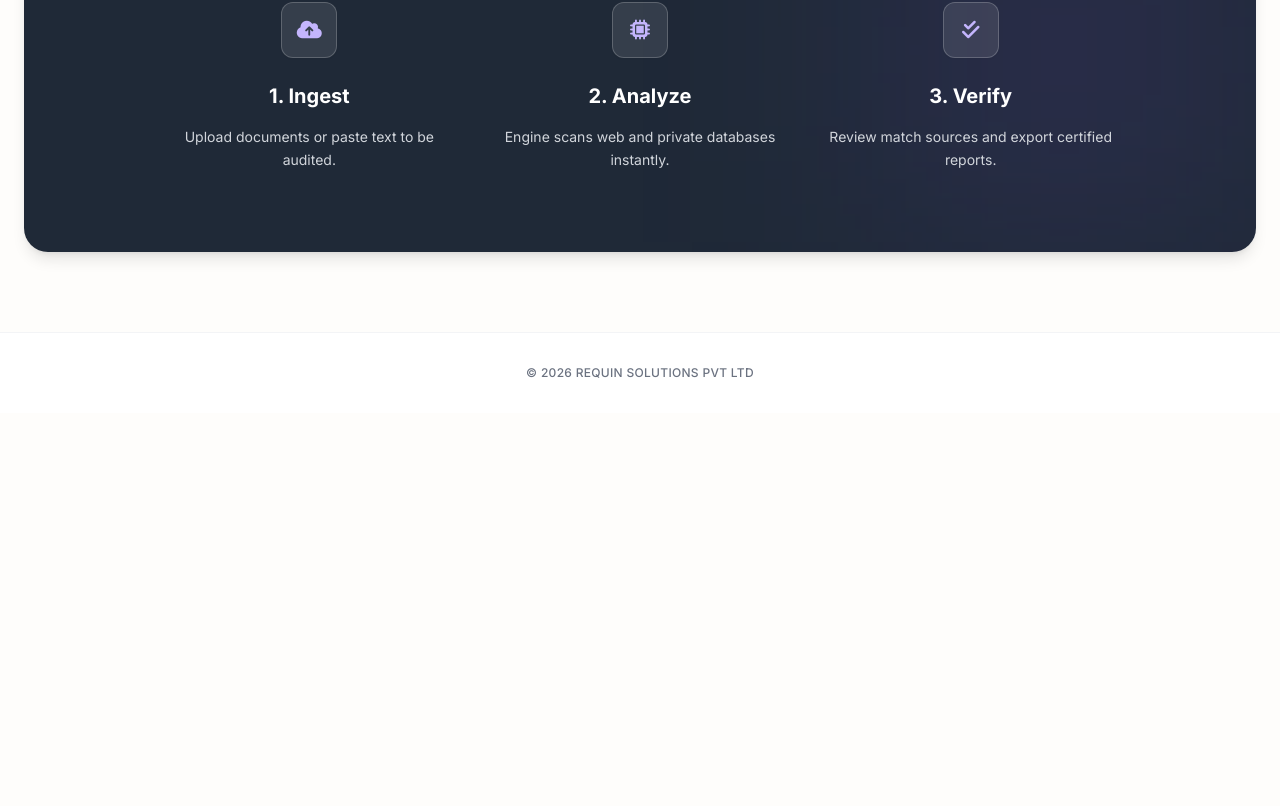
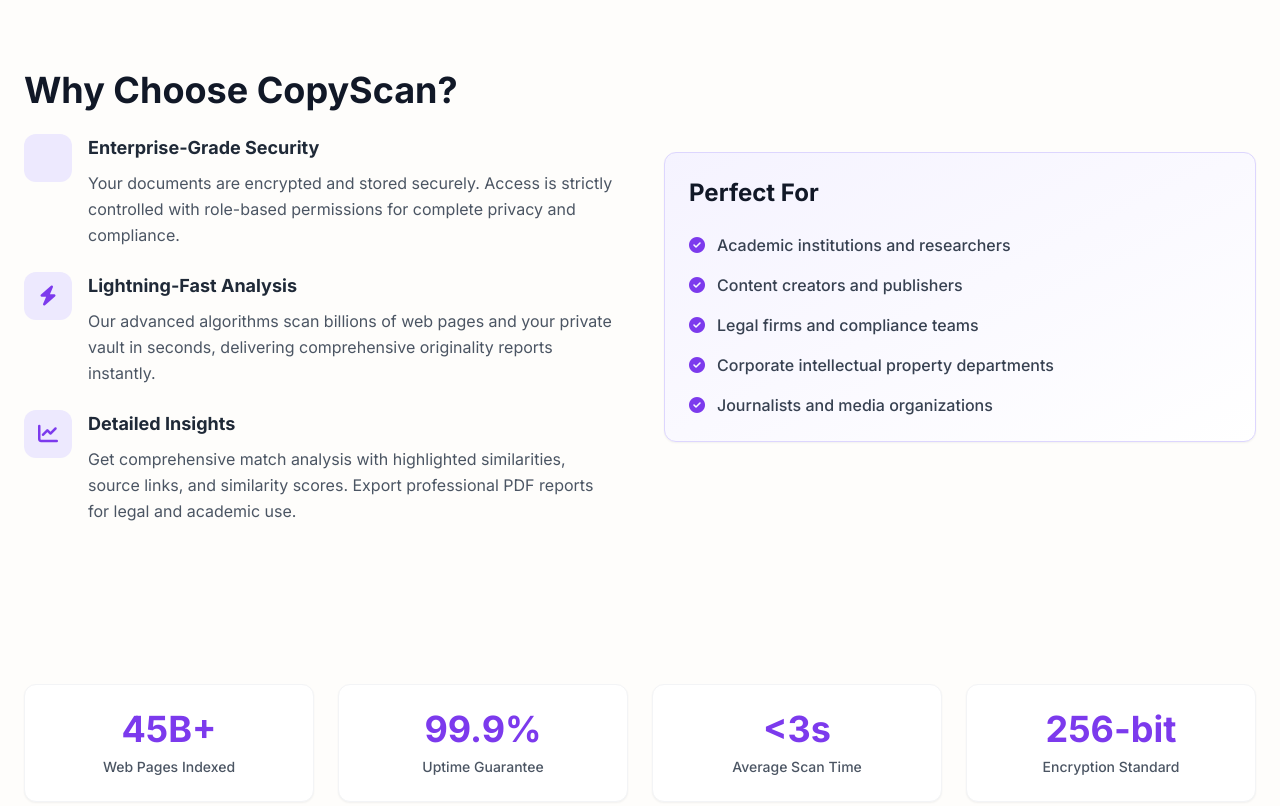
Before and after one commit to Durgeshhhhhh/copyscan_new, a React (Vite) app: page / in a window 1280 px wide. Shown: the part 1574-2380 px from the top of the page. Before the commit the page ends 1987 px from the top, so only its background shows below. Built offline with nearby package versions, Linux system fonts and the light colour scheme; no server answers.

Commit message:
added more info on landing page

```diff
--- a/components/LandingPage.tsx
+++ b/components/LandingPage.tsx
@@ -58,10 +58,59 @@
 
   return (
     <div className="min-h-screen bg-ivory-50 text-charcoal-900 selection:bg-lavender-100 font-sans">
+      <style>{`
+        @keyframes float {
+          0%, 100% { transform: translateY(0px); }
+          50% { transform: translateY(-10px); }
+        }
+        @keyframes fadeInUp {
+          from {
+            opacity: 0;
+            transform: translateY(30px);
+          }
+          to {
+            opacity: 1;
+            transform: translateY(0);
+          }
+        }
+        @keyframes fadeInLeft {
+          from {
+            opacity: 0;
+            transform: translateX(-30px);
+          }
+          to {
+            opacity: 1;
+            transform: translateX(0);
+          }
+        }
+        @keyframes fadeInRight {
+          from {
+            opacity: 0;
+            transform: translateX(30px);
+          }
+          to {
+            opacity: 1;
+            transform: translateX(0);
+          }
+        }
+        @keyframes zoomIn {
+          from {
+            opacity: 0;
+            transform: scale(0.9);
+          }
+          to {
+            opacity: 1;
+            transform: scale(1);
+          }
+        }
+        .animate-float {
+          animation: float 3s ease-in-out infinite;
+        }
+      `}</style>
       <nav className="fixed top-0 left-0 right-0 bg-white/95 backdrop-blur-md z-50 border-b border-charcoal-100 px-6 py-4 shadow-sm">
         <div className="max-w-7xl mx-auto flex justify-between items-center">
           <div className="flex items-center space-x-3 group cursor-default">
-            <div className="bg-lavender-600 p-2.5 rounded-xl text-white shadow-md shadow-lavender-500/20">
+            <div className="bg-lavender-600 p-2.5 rounded-xl text-white shadow-md shadow-lavender-500/20 animate-float">
               <i className="fas fa-shield-halved text-lg"></i>
             </div>
             <h1 className="text-xl font-bold text-charcoal-800 tracking-tight">CopyScan</h1>
@@ -73,8 +122,8 @@
       </nav>
 
       <header className="pt-40 pb-24 px-6 relative overflow-hidden">
-        <div className="absolute -top-24 -right-24 w-96 h-96 bg-lavender-100/30 rounded-full blur-[100px]"></div>
-        <div className="absolute bottom-0 left-0 w-80 h-80 bg-charcoal-100/20 rounded-full blur-[80px]"></div>
+        <div className="absolute -top-24 -right-24 w-96 h-96 bg-lavender-100/30 rounded-full blur-[100px] animate-pulse"></div>
+        <div className="absolute bottom-0 left-0 w-80 h-80 bg-charcoal-100/20 rounded-full blur-[80px] animate-pulse" style={{ animationDelay: '1s' }}></div>
 
         <div className="max-w-7xl mx-auto text-center space-y-8 animate-in fade-in slide-in-from-bottom-4 duration-700">
           <div className="inline-flex items-center space-x-2 bg-lavender-50 border border-lavender-200 px-5 py-2 rounded-full">
@@ -118,10 +167,14 @@
       </header>
 
       <section className="py-20 px-6 max-w-7xl mx-auto">
+        <div className="text-center mb-12 animate-in fade-in slide-in-from-bottom-4 duration-700">
+          <h3 className="text-3xl md:text-4xl font-bold text-charcoal-900 mb-4">Powerful Features for Content Protection</h3>
+          <p className="text-lg text-charcoal-600 max-w-2xl mx-auto">Comprehensive tools designed to safeguard your intellectual property</p>
+        </div>
         <div className="grid grid-cols-1 md:grid-cols-2 lg:grid-cols-4 gap-6">
           {coreFunctions.map((f, i) => (
-            <Card key={i} className="p-8 border border-charcoal-100 bg-white shadow-sm hover:shadow-md hover:scale-[1.02] transition-all duration-200 rounded-xl group">
-              <div className={`${f.bg} ${f.color} w-14 h-14 rounded-xl flex items-center justify-center text-xl mb-6 group-hover:scale-105 transition-transform duration-200`}>
+            <Card key={i} className="p-8 border border-charcoal-100 bg-white shadow-sm hover:shadow-md hover:scale-[1.02] transition-all duration-300 rounded-xl group animate-in fade-in slide-in-from-bottom-4" style={{ animationDelay: `${i * 100}ms`, animationFillMode: 'both' }}>
+              <div className={`${f.bg} ${f.color} w-14 h-14 rounded-xl flex items-center justify-center text-xl mb-6 group-hover:scale-105 transition-transform duration-300`}>
                 <i className={`fas ${f.icon}`}></i>
               </div>
               <h4 className="text-lg font-bold text-charcoal-800 mb-2">{f.title}</h4>
@@ -131,14 +184,100 @@
         </div>
       </section>
 
+      <section className="py-20 px-6 max-w-7xl mx-auto">
+        <div className="grid md:grid-cols-2 gap-12 items-center">
+          <div className="animate-in fade-in slide-in-from-left-4 duration-700">
+            <h3 className="text-3xl md:text-4xl font-bold text-charcoal-900 mb-6">Why Choose CopyScan?</h3>
+            <div className="space-y-6">
+              <div className="flex items-start space-x-4">
+                <div className="w-12 h-12 rounded-xl bg-lavender-100 flex items-center justify-center text-lavender-600 flex-shrink-0">
+                  <i className="fas fa-shield-check text-xl"></i>
+                </div>
+                <div>
+                  <h4 className="text-lg font-bold text-charcoal-800 mb-2">Enterprise-Grade Security</h4>
+                  <p className="text-charcoal-600 leading-relaxed">Your documents are encrypted and stored securely. Access is strictly controlled with role-based permissions for complete privacy and compliance.</p>
+                </div>
+              </div>
+              <div className="flex items-start space-x-4">
+                <div className="w-12 h-12 rounded-xl bg-lavender-100 flex items-center justify-center text-lavender-600 flex-shrink-0">
+                  <i className="fas fa-bolt text-xl"></i>
+                </div>
+                <div>
+                  <h4 className="text-lg font-bold text-charcoal-800 mb-2">Lightning-Fast Analysis</h4>
+                  <p className="text-charcoal-600 leading-relaxed">Our advanced algorithms scan billions of web pages and your private vault in seconds, delivering comprehensive originality reports instantly.</p>
+                </div>
+              </div>
+              <div className="flex items-start space-x-4">
+                <div className="w-12 h-12 rounded-xl bg-lavender-100 flex items-center justify-center text-lavender-600 flex-shrink-0">
+                  <i className="fas fa-chart-line text-xl"></i>
+                </div>
+                <div>
+                  <h4 className="text-lg font-bold text-charcoal-800 mb-2">Detailed Insights</h4>
+                  <p className="text-charcoal-600 leading-relaxed">Get comprehensive match analysis with highlighted similarities, source links, and similarity scores. Export professional PDF reports for legal and academic use.</p>
+                </div>
+              </div>
+            </div>
+          </div>
+          <div className="animate-in fade-in slide-in-from-right-4 duration-700">
+            <Card className="p-10 bg-gradient-to-br from-lavender-50 to-white border-lavender-200">
+              <h4 className="text-2xl font-bold text-charcoal-900 mb-6">Perfect For</h4>
+              <div className="space-y-4">
+                <div className="flex items-center space-x-3 text-charcoal-700">
+                  <i className="fas fa-check-circle text-lavender-600"></i>
+                  <span className="font-medium">Academic institutions and researchers</span>
+                </div>
+                <div className="flex items-center space-x-3 text-charcoal-700">
+                  <i className="fas fa-check-circle text-lavender-600"></i>
+                  <span className="font-medium">Content creators and publishers</span>
+                </div>
+                <div className="flex items-center space-x-3 text-charcoal-700">
+                  <i className="fas fa-check-circle text-lavender-600"></i>
+                  <span className="font-medium">Legal firms and compliance teams</span>
+                </div>
+                <div className="flex items-center space-x-3 text-charcoal-700">
+                  <i className="fas fa-check-circle text-lavender-600"></i>
+                  <span className="font-medium">Corporate intellectual property departments</span>
+                </div>
+                <div className="flex items-center space-x-3 text-charcoal-700">
+                  <i className="fas fa-check-circle text-lavender-600"></i>
+                  <span className="font-medium">Journalists and media organizations</span>
+                </div>
+              </div>
+            </Card>
+          </div>
+        </div>
+      </section>
+
+      <section className="py-20 px-6 max-w-7xl mx-auto">
+        <div className="grid grid-cols-2 md:grid-cols-4 gap-6">
+          <div className="text-center p-6 bg-white rounded-xl border border-charcoal-100 shadow-sm animate-in fade-in zoom-in-95 duration-700" style={{ animationDelay: '0ms' }}>
+            <div className="text-4xl font-bold text-lavender-600 mb-2">45B+</div>
+            <div className="text-sm text-charcoal-600 font-medium">Web Pages Indexed</div>
+          </div>
+          <div className="text-center p-6 bg-white rounded-xl border border-charcoal-100 shadow-sm animate-in fade-in zoom-in-95 duration-700" style={{ animationDelay: '100ms' }}>
+            <div className="text-4xl font-bold text-lavender-600 mb-2">99.9%</div>
+            <div className="text-sm text-charcoal-600 font-medium">Uptime Guarantee</div>
+          </div>
+          <div className="text-center p-6 bg-white rounded-xl border border-charcoal-100 shadow-sm animate-in fade-in zoom-in-95 duration-700" style={{ animationDelay: '200ms' }}>
+            <div className="text-4xl font-bold text-lavender-600 mb-2">&lt;3s</div>
+            <div className="text-sm text-charcoal-600 font-medium">Average Scan Time</div>
+          </div>
+          <div className="text-center p-6 bg-white rounded-xl border border-charcoal-100 shadow-sm animate-in fade-in zoom-in-95 duration-700" style={{ animationDelay: '300ms' }}>
+            <div className="text-4xl font-bold text-lavender-600 mb-2">256-bit</div>
+            <div className="text-sm text-charcoal-600 font-medium">Encryption Standard</div>
+          </div>
+        </div>
+      </section>
+
       <section className="py-20 bg-charcoal-800 rounded-3xl mx-6 mb-20 relative overflow-hidden text-white shadow-lg">
-        <div className="absolute top-0 right-0 w-96 h-96 bg-lavender-500/10 blur-[120px]"></div>
+        <div className="absolute top-0 right-0 w-96 h-96 bg-lavender-500/10 blur-[120px] animate-pulse"></div>
         <div className="max-w-5xl mx-auto px-10 text-center relative z-10">
-          <h3 className="text-lavender-300 font-medium text-xs uppercase tracking-wider mb-12">How it works</h3>
+          <h3 className="text-lavender-300 font-medium text-xs uppercase tracking-wider mb-4 animate-in fade-in duration-700">How it works</h3>
+          <h4 className="text-3xl md:text-4xl font-bold mb-12 animate-in fade-in slide-in-from-bottom-4 duration-700">Simple, Fast, and Reliable</h4>
           <div className="grid md:grid-cols-3 gap-12">
             {simplifiedWorkflow.map((step, i) => (
-              <div key={i} className="space-y-4">
-                <div className="w-14 h-14 bg-white/10 border border-white/20 rounded-xl flex items-center justify-center mx-auto mb-6 text-xl text-lavender-300 shadow-sm">
+              <div key={i} className="space-y-4 animate-in fade-in slide-in-from-bottom-4 duration-700" style={{ animationDelay: `${i * 150}ms`, animationFillMode: 'both' }}>
+                <div className="w-14 h-14 bg-white/10 border border-white/20 rounded-xl flex items-center justify-center mx-auto mb-6 text-xl text-lavender-300 shadow-sm group-hover:scale-110 transition-transform duration-300">
                   <i className={`fas ${step.icon}`}></i>
                 </div>
                 <h4 className="text-xl font-bold">{step.title}</h4>
```
